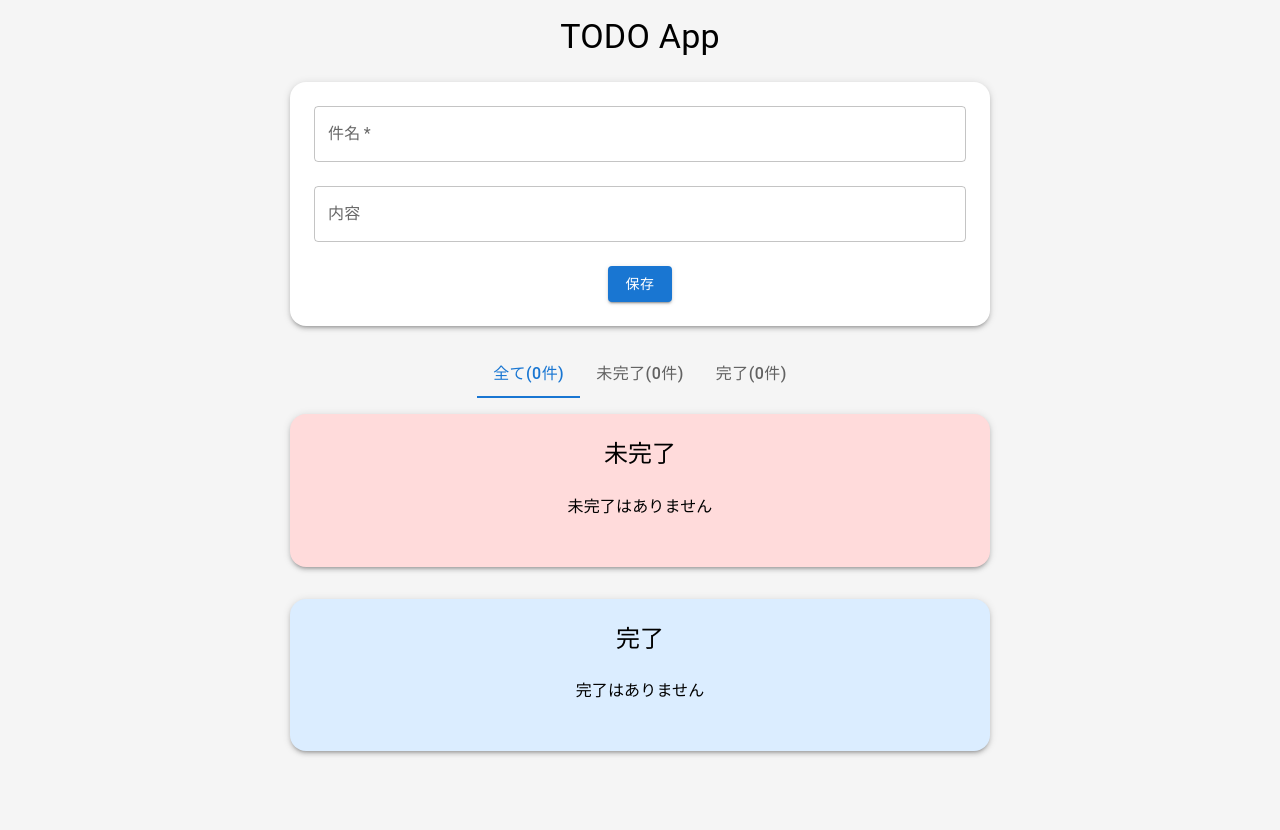
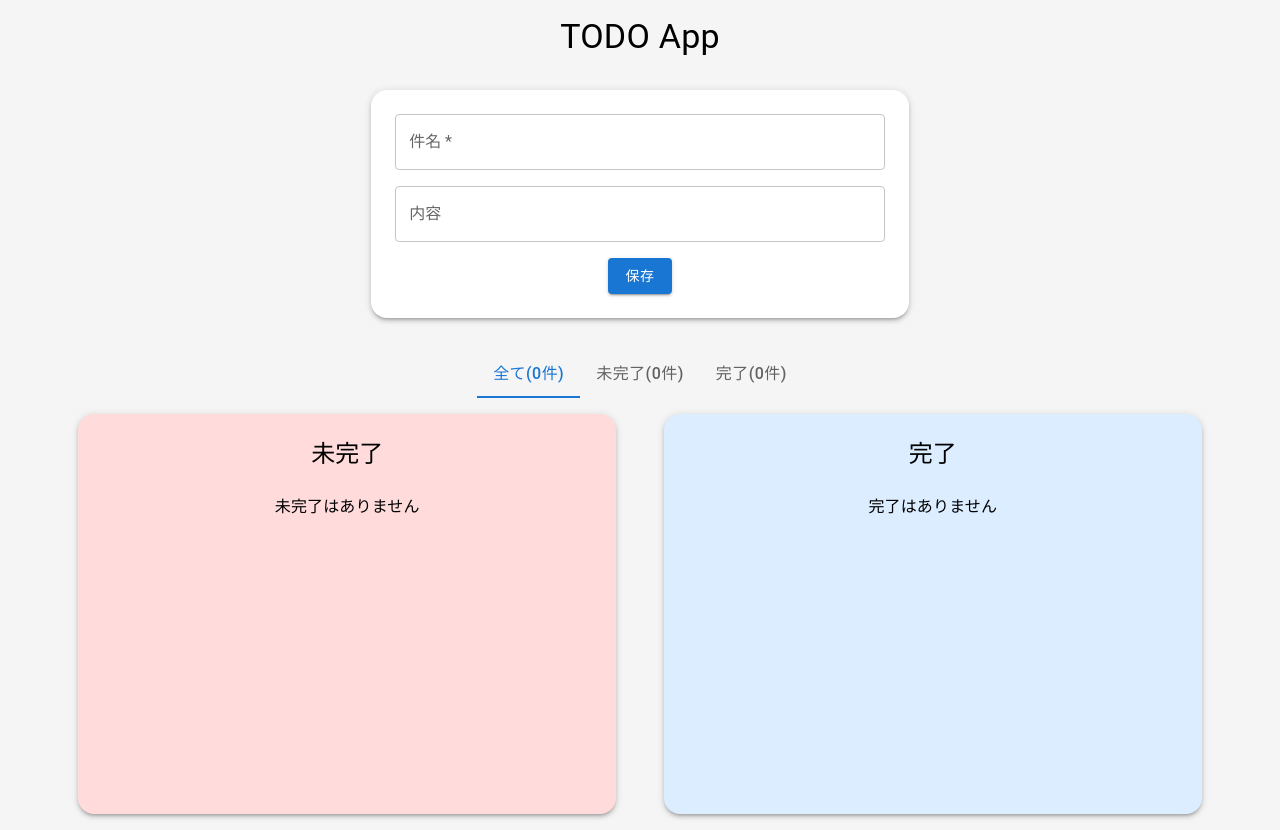
Before and after one commit to Youichi-Higa/react-todo-app, a React (Create React App) app: page / in a window 1280 px wide. Before the commit the page ends 800 px from the top, so only its background shows below. Built offline with nearby package versions, Linux system fonts and the light colour scheme.

Commit message:
リストのレイアウト変更

```diff
--- a/src/App.tsx
+++ b/src/App.tsx
@@ -136,8 +136,13 @@ function App() {
       />
 
       {/* フィルターエリア */}
-      <FilterArea filterValue={filterValue} setFilterValue={setFilterValue} todoCounts={todoCounts} />
+      <FilterArea
+        filterValue={filterValue}
+        setFilterValue={setFilterValue}
+        todoCounts={todoCounts}
+      />
 
+      <Box sx={{ display: 'flex', justifyContent: 'center' }}>
         {/* 完了エリア */}
         {filterValue !== 'completed' && (
           <ListArea
@@ -158,6 +163,7 @@ function App() {
             handleDeleteModalOpen={handleDeleteModalOpen}
           />
         )}
+      </Box>
 
       {/* モーダル */}
       <EditModal
--- a/src/components/EditModal.tsx
+++ b/src/components/EditModal.tsx
@@ -61,7 +61,7 @@ export const EditModal: React.FC<Props> = (props: Props) => {
             top: '50%',
             left: '50%',
             transform: 'translate(-50%, -50%)',
-            width: 700,
+            width: '42%',
             bgcolor: 'background.paper',
             borderRadius: 4,
             boxShadow: 24,
--- a/src/components/FilterArea.tsx
+++ b/src/components/FilterArea.tsx
@@ -16,7 +16,7 @@ export const FilterArea = (props: Props) => {
   };
 
   return (
-    <Box sx={{ width: '700px', mx: 'auto' }}>
+    <Box sx={{ width: '42%', mx: 'auto' }}>
       <Tabs value={filterValue} onChange={handleChange} centered>
         <Tab label={`全て(${todoCounts.allTodo}件)`} value="all" sx={{ fontSize: 16 }} />
         <Tab
@@ -24,7 +24,11 @@ export const FilterArea = (props: Props) => {
           value="uncompleted"
           sx={{ fontSize: 16 }}
         />
-        <Tab label={`完了(${todoCounts.completedTodo}件)`} value="completed" sx={{ fontSize: 16 }} />
+        <Tab
+          label={`完了(${todoCounts.completedTodo}件)`}
+          value="completed"
+          sx={{ fontSize: 16 }}
+        />
       </Tabs>
     </Box>
   );
--- a/src/components/InputArea.tsx
+++ b/src/components/InputArea.tsx
@@ -49,9 +49,9 @@ export const InputArea: React.FC<Props> = (props: Props) => {
   return (
     <Box
       sx={{
-        width: '700px',
+        width: '42%',
         mx: 'auto',
-        my: 3,
+        my: 4,
         p: 3,
         boxShadow: 3,
         borderRadius: 4,
@@ -72,7 +72,7 @@ export const InputArea: React.FC<Props> = (props: Props) => {
         })}
         error={'title' in errors}
         helperText={errors.title?.message}
-        sx={{ width: '100%', mb: 3 }}
+        sx={{ width: '100%', mb: 2 }}
       />
       <TextField
         label="内容"
@@ -85,7 +85,7 @@ export const InputArea: React.FC<Props> = (props: Props) => {
         })}
         error={'content' in errors}
         helperText={errors.content?.message}
-        sx={{ width: '100%', mb: 3 }}
+        sx={{ width: '100%', mb: 2 }}
       />
       <Button type="submit" variant="contained" onClick={handleSubmit(onSubmit)}>
         保存
--- a/src/components/ListArea.tsx
+++ b/src/components/ListArea.tsx
@@ -21,10 +21,10 @@ export const ListArea = (props: Props) => {
   return (
     <Box
       sx={{
-        width: '700px',
-        mx: 'auto',
-        mt: 2,
-        mb: 4,
+        width: '42%',
+        height: '50vh',
+        mx: 3,
+        my: 2,
         p: 3,
         boxShadow: 3,
         borderRadius: 4,
@@ -79,6 +79,7 @@ export const ListArea = (props: Props) => {
         </Box>
       )}
 
+      <Box sx={{ height: '35vh', overflow: 'auto' }}>
         {/* リスト部分 */}
         {todoList.map((todo) => (
           <Grid key={todo.id} container spacing={2} alignItems="center">
@@ -118,5 +119,6 @@ export const ListArea = (props: Props) => {
           </Grid>
         ))}
       </Box>
+    </Box>
   );
 };;
```
Lines whose indentation alone changed are shown as unchanged.
